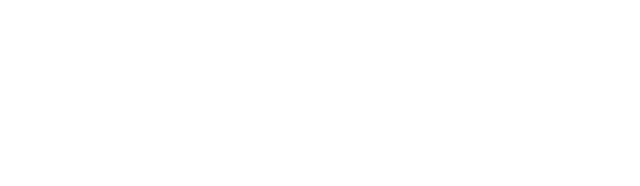
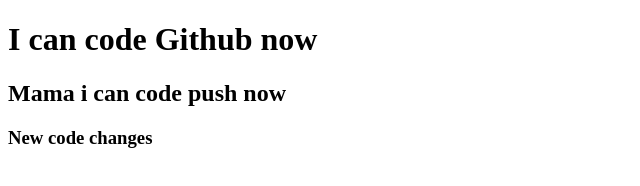
Before and after one commit to rakibhossen1234/my-third-repo, a plain HTML site: page index.html in a window 1280 px wide. Shown: the whole page, without its empty margins (0-640 px from the left). Drawn offline with Linux system fonts and the light colour scheme.

Commit message:
added header

```diff
--- a/index.html
+++ b/index.html
@@ -7,6 +7,8 @@
     <title>My Third Github Repo</title>
 </head>
 <body>
-
+    <h1>I can code Github now</h1>
+    <h2>Mama i can code push now</h2>
+    <h3>New code changes</h3>
 </body>
 </html>
```
